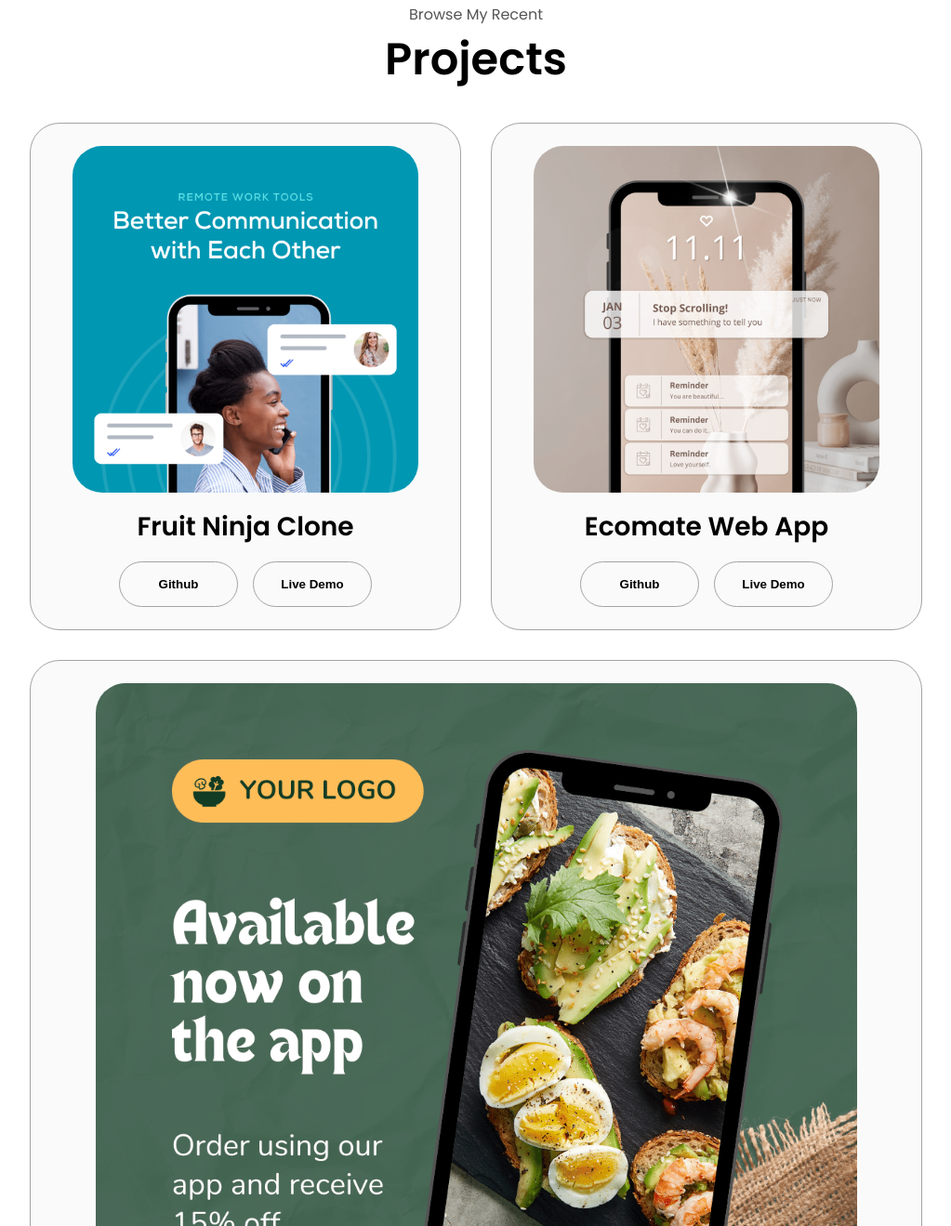
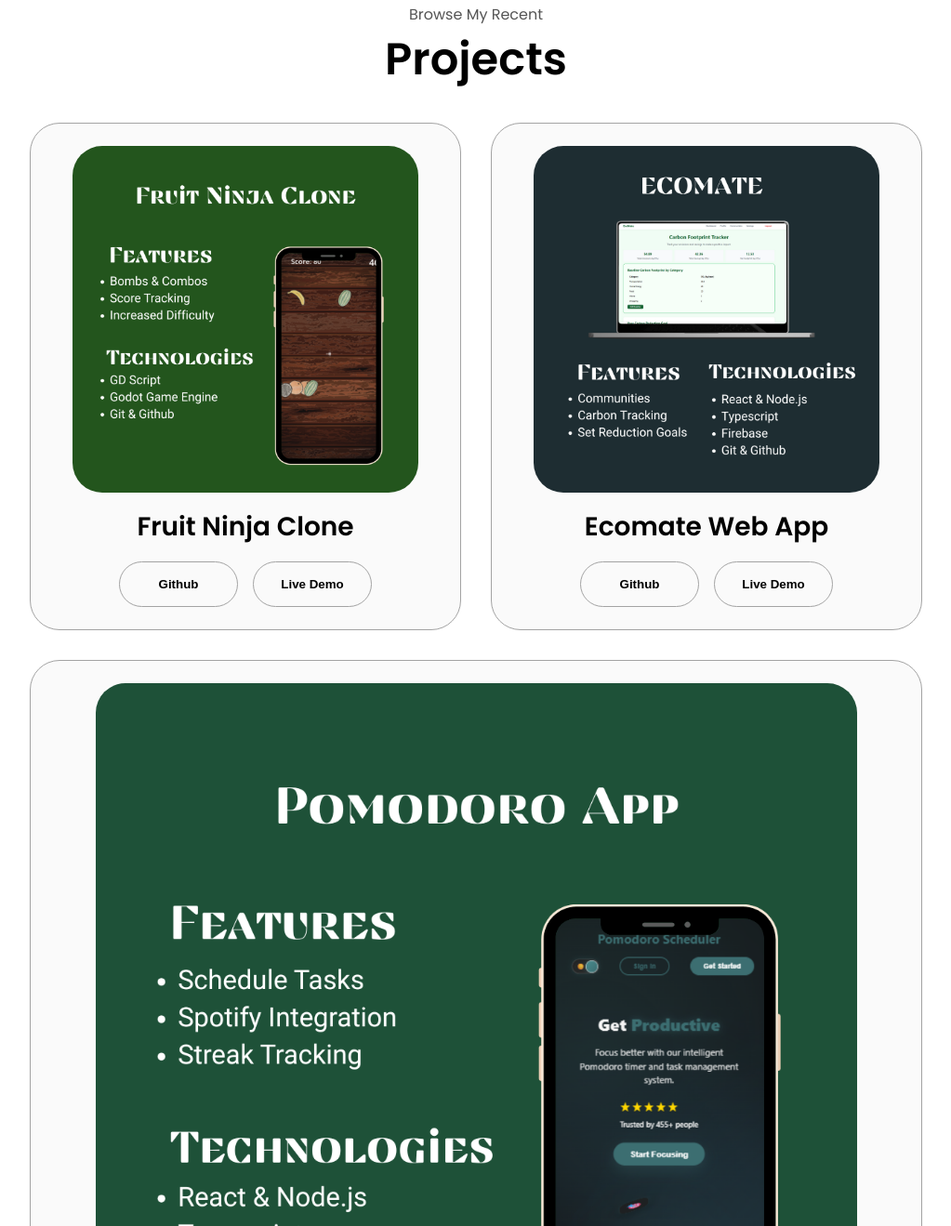
Before and after one commit to MuhammadWaleedAliKhanSherwani/Portfolio, a plain HTML site: page html-css-js-portfolio-tutorial-2-main/index.html in a window 1280 px wide. Shown: the part 2461-3780 px from the top of the page at 93% size, without its empty margins (128-1151 px from the left). Drawn offline with Linux system fonts and the light colour scheme.

Commit message:
Images Updated

```diff
--- a/html-css-js-portfolio-tutorial-2-main/index.html
+++ b/html-css-js-portfolio-tutorial-2-main/index.html
@@ -260,7 +260,7 @@
           <div class="details-container color-container">
             <div class="article-container">
               <img
-                src="./assets/project-1.png"
+                src="./assets/Fruit Ninja Clone.png"
                 alt="Project 1"
                 class="project-img"
               />
@@ -284,7 +284,7 @@
           <div class="details-container color-container">
             <div class="article-container">
               <img
-                src="./assets/project-2.png"
+                src="./assets/Ecomate.png"
                 alt="Project 2"
                 class="project-img"
               />
@@ -308,7 +308,7 @@
           <div class="details-container color-container">
             <div class="article-container">
               <img
-                src="./assets/project-3.png"
+                src="./assets/Pomodoro.png"
                 alt="Project 3"
                 class="project-img"
               />
```
Also changed, not shown: html-css-js-portfolio-tutorial-2-main/assets/Ecomate.png (added), html-css-js-portfolio-tutorial-2-main/assets/Fruit Ninja Clone.png (added), html-css-js-portfolio-tutorial-2-main/assets/Pomodoro.png (added).
